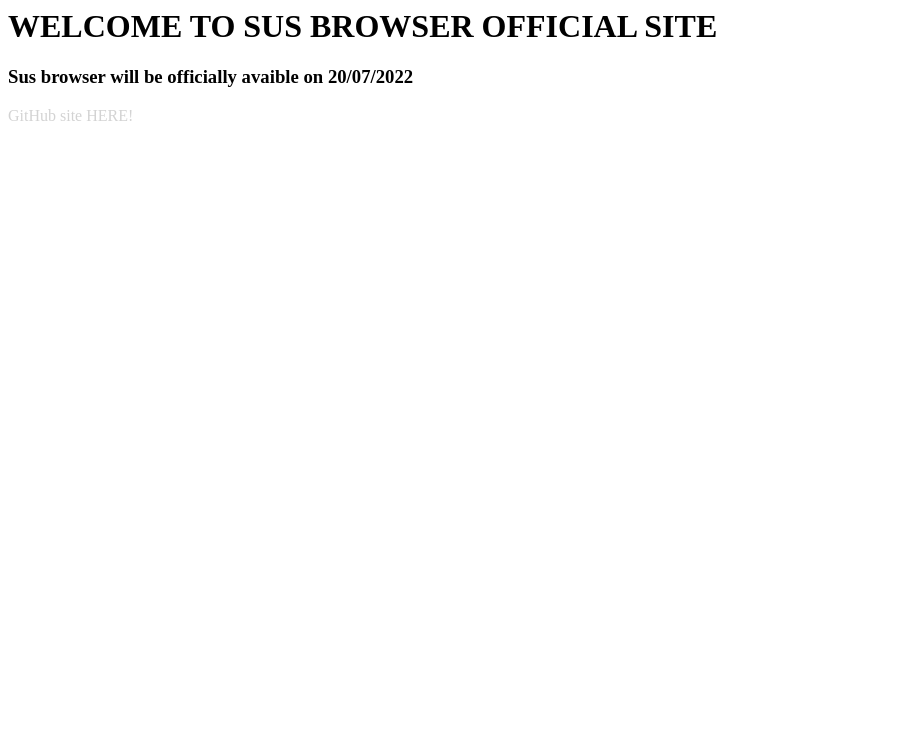
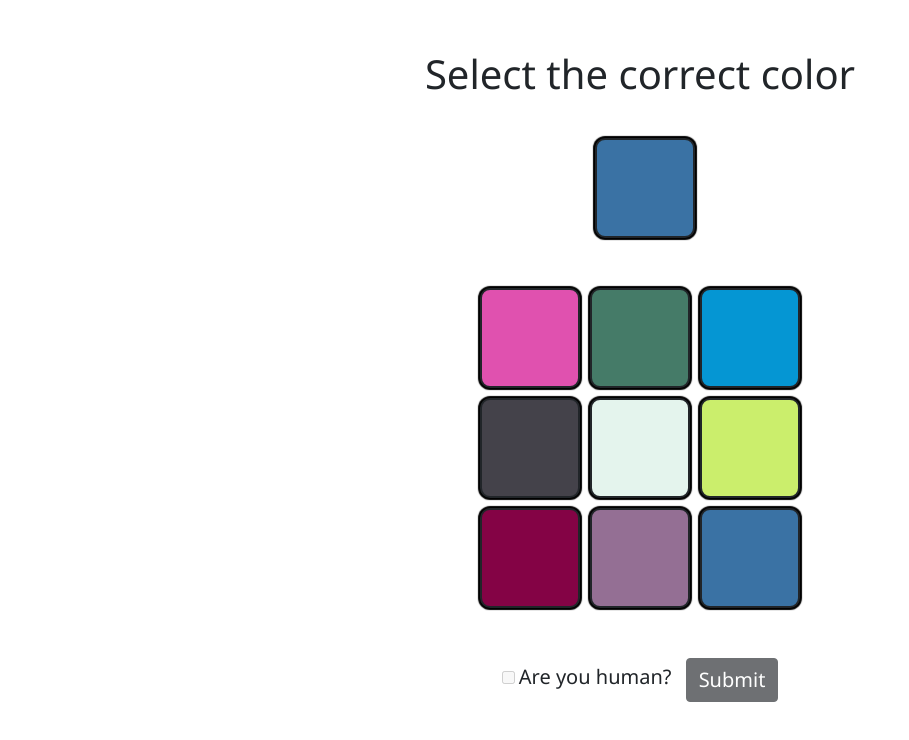
Before and after one commit to slavekrouta/sus-browser, a plain HTML site: page index.html in a window 1280 px wide. Shown: the whole page, without its empty margins (0-909 px from the left). Drawn offline with nearby package versions, Linux system fonts and the light colour scheme.

Commit message:
Add files via upload

```diff
--- a/index.html
+++ b/index.html
@@ -1,3 +1,44 @@
-<h1>WELCOME TO SUS BROWSER OFFICIAL SITE</h1>
-<h3>Sus browser will be officially avaible on 20/07/2022</h3>
-<p style="color:#D3D3D3">GitHub site <a style="text-decoration:none; color:inherit;" href="https://www.github.com/slavekrouta/sus-browser">HERE</a>!</p>
+<!DOCTYPE html>
+<html lang="en">
+    <head>
+        <meta charset="UTF-8" />
+        <meta http-equiv="X-UA-Compatible" content="IE=edge" />
+        <meta name="viewport" content="width=device-width, initial-scale=1.0" />
+        <title>Are you a Human?!</title>
+        <!-- Bootstrap 3 -->
+        <link
+            href="https://cdn.jsdelivr.net/npm/bootstrap@5.0.0-beta3/dist/css/bootstrap.min.css"
+            rel="stylesheet"
+            integrity="sha384-eOJMYsd53ii+scO/bJGFsiCZc+5NDVN2yr8+0RDqr0Ql0h+rP48ckxlpbzKgwra6"
+            crossorigin="anonymous"
+        />
+        <link rel="stylesheet" href="./style.css" />
+        <link rel="shortcut icon" href="favicon.ico" type="image/x-icon" />
+    </head>
+    <body>
+        <h1>Select the correct color</h1>
+        <div class="correct-color-box"></div>
+        <!-- Color boxes -->
+        <main class="color-boxes-container">
+            <div class="color-box"></div>
+            <div class="color-box"></div>
+            <div class="color-box"></div>
+            <div class="color-box"></div>
+            <div class="color-box"></div>
+            <div class="color-box"></div>
+            <div class="color-box"></div>
+            <div class="color-box"></div>
+            <div class="color-box"></div>
+        </main>
+        <!-- Form box -->
+        <div class="form-box">
+            <form action="./pages/ishuman.html">
+                <input type="checkbox" id="checkbox" required="required" />
+                <label for="checkbox">Are you human? </label>
+                <button class="btn btn-dark" type="submit">Submit</button>
+            </form>
+        </div>
+
+        <script src="./main.js"></script>
+    </body>
+</html>
--- /dev/null
+++ b/main.js
@@ -0,0 +1,73 @@
+// Functions
+const deactivateDisabled = function (element) {
+    element.disabled = false;
+};
+
+const activateDisabled = function (element) {
+    element.disabled = true;
+};
+
+const toggleDisabled = function (element) {
+    if (element.disabled) {
+        deactivateDisabled(element);
+    } else {
+        activateDisabled(element);
+    }
+};
+
+const getRandomColor = function () {
+    return `#${((Math.random() * 0xffffff) << 0)
+        .toString(16)
+        .padStart(6, '0')}`;
+};
+
+const setColorTo = function (box, color) {
+    box.style.background = color;
+};
+
+const reloadWindow = function () {
+    this.location.reload();
+};
+
+const hideElement = function (element) {
+    element.style.display = 'none';
+};
+
+// DOM variables
+const submitBtn = document.querySelector('button');
+const checkbox = document.getElementById('checkbox');
+const correctColorBox = document.querySelector('.correct-color-box');
+const colorBoxes = document.querySelectorAll('.color-box');
+const colorBoxesContainer = document.querySelector('main');
+const h1Element = document.querySelector('h1');
+
+// Main
+const correctColor = getRandomColor();
+const randomIndex = Math.floor(Math.random() * colorBoxes.length);
+const colorBoxToGuess = colorBoxes[randomIndex];
+
+activateDisabled(checkbox);
+activateDisabled(submitBtn);
+
+setColorTo(correctColorBox, correctColor);
+
+colorBoxes.forEach((box) => {
+    setColorTo(box, getRandomColor());
+});
+
+setColorTo(colorBoxToGuess, correctColor);
+
+colorBoxes.forEach((box) => {
+    box.addEventListener('click', (event) => {
+        if (box === colorBoxToGuess) {
+            alert('You are human!');
+            toggleDisabled(checkbox);
+            toggleDisabled(submitBtn);
+            hideElement(colorBoxesContainer);
+            hideElement(h1Element);
+        } else {
+            alert('Please verify that you are human');
+            reloadWindow();
+        }
+    });
+});
--- /dev/null
+++ b/style.css
@@ -0,0 +1,85 @@
+:root {
+    --grey: #ddd;
+    --black: #000;
+}
+
+label {
+    font-size: 20px;
+}
+
+#checkbox {
+    cursor: pointer;
+}
+
+body {
+    margin-top: 50px;
+    display: flex;
+    flex-direction: column;
+    justify-content: center;
+    align-items: center;
+    text-align: center;
+    font-family: 'Segoe UI', Tahoma, Geneva, Verdana, sans-serif;
+}
+
+h1 {
+    padding-bottom: 2rem;
+}
+
+/* submit button */
+.btn {
+    cursor: pointer;
+    margin-left: 10px;
+    font-size: 20px;
+}
+
+.correct-color-box {
+    margin-left: 10px;
+    margin-bottom: 50px;
+    display: flex;
+    background-color: rgb(134, 5, 5);
+    border-radius: 10px;
+    width: 100px;
+    height: 100px;
+    border: 2px solid;
+    box-shadow: 0 0 1px 2px var(--black);
+}
+
+.color-box:hover {
+    transform: translate3d(2px, 2px, 0px);
+    border: 5px solid;
+    border-color: rgb(250, 250, 250);
+}
+.color-box {
+    cursor: pointer;
+    width: 100px;
+    height: 100px;
+    border: 2px solid;
+    display: flex;
+    align-items: center;
+    justify-content: center;
+    border-radius: 10px;
+    background-color: white;
+    box-shadow: 0 0 1px 2px var(--black);
+}
+
+.color-boxes-container {
+    display: grid;
+    margin-bottom: 50px;
+    width: 320px;
+    height: 320px;
+    grid-template-columns: repeat(3, 1fr);
+    gap: 10px;
+    border-radius: 10px;
+    background-color: white;
+}
+
+.form-box {
+    margin-bottom: 50px;
+}
+
+/* isHuman HTML Page */
+.welcome {
+    display: flex;
+    margin: 15%;
+    justify-content: center;
+}
```
Also changed, not shown: favicon.ico (added).
